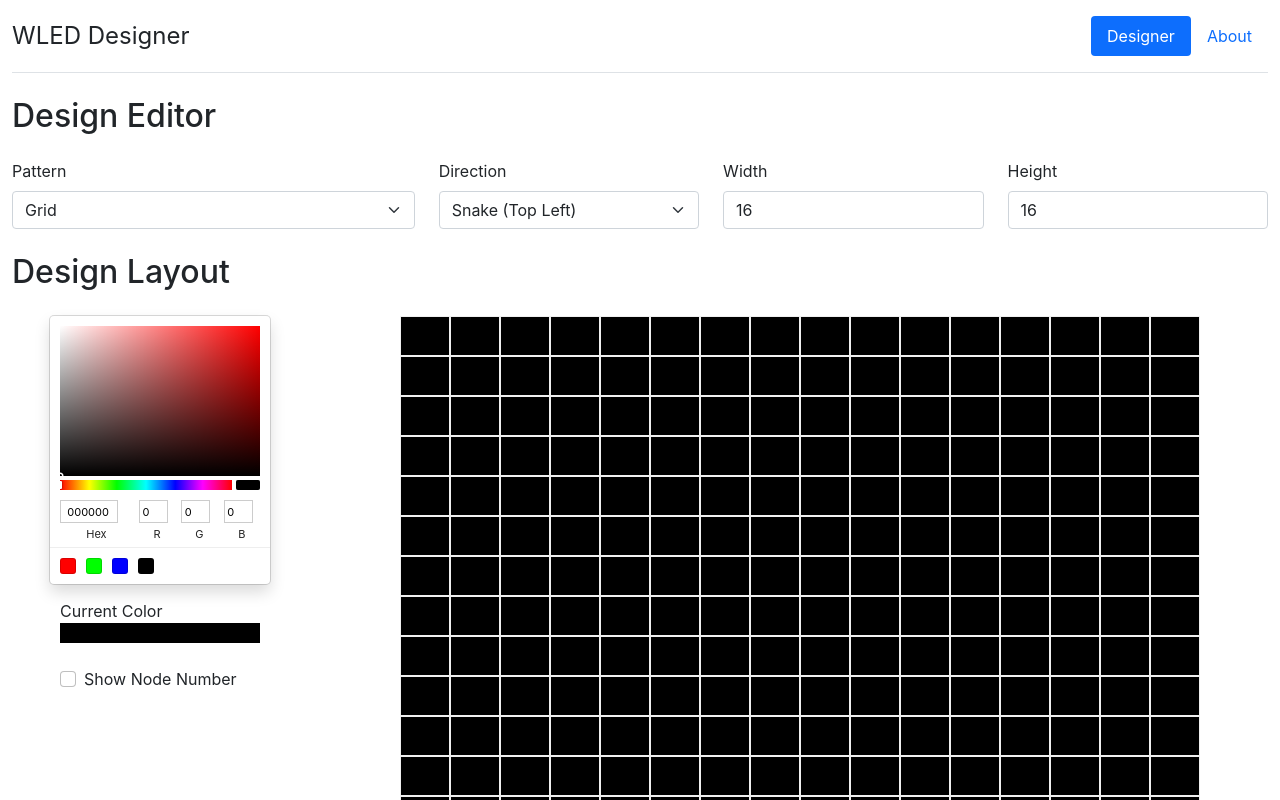
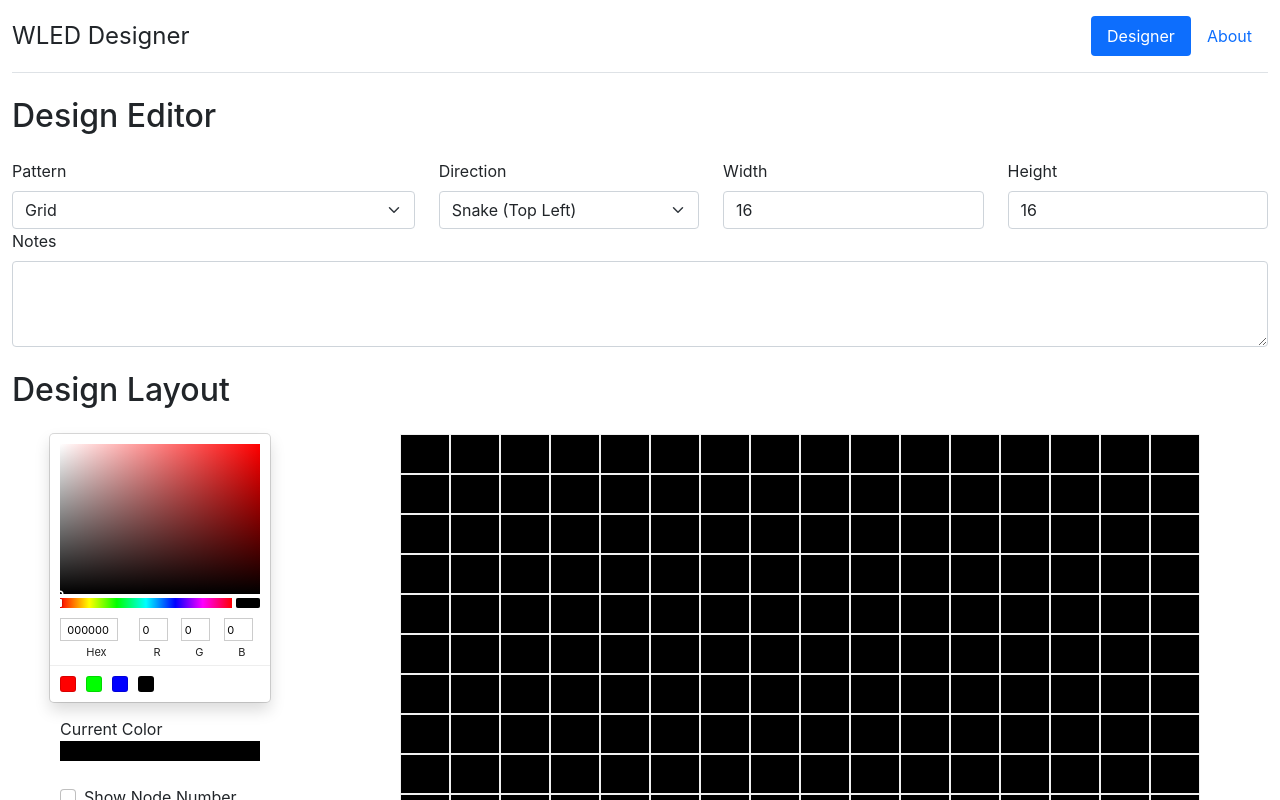
Before and after one commit to anlai/wled-designer, a React (Create React App) app: page / in a window 1280 px wide. Shown: the top 800 px of the page. Built offline with nearby package versions, Linux system fonts and the light colour scheme.

Commit message:
added notes space

```diff
--- a/src/Components/DesignEditor/DesignEditor.jsx
+++ b/src/Components/DesignEditor/DesignEditor.jsx
@@ -3,7 +3,8 @@ import Row from 'react-bootstrap/Row';
 import Form from 'react-bootstrap/Form';
 
 const DesignEditor = ({pattern,direction,width,height,onChange}) => {
-    return (<Row>
+    return (<>
+        <Row>
             <Form.Group className="col-sm-4">
                 <Form.Label>Pattern</Form.Label>
                 <Form.Select name="pattern" onChange={onChange} value={pattern}>
@@ -27,7 +28,14 @@ const DesignEditor = ({pattern,direction,width,height,onChange}) => {
                 <Form.Label>Height</Form.Label>
                 <Form.Control type="number" name="height" value={height} onChange={onChange}></Form.Control>
             </Form.Group>
-    </Row>);
+        </Row>
+        <Row>
+            <Form.Group>
+                <Form.Label>Notes</Form.Label>
+                <Form.Control as="textarea" name="notes" rows={3} onChange={onChange}></Form.Control>
+            </Form.Group>
+        </Row>
+    </>);
 }
 
 export default DesignEditor;
--- a/src/Components/Designer/Designer.jsx
+++ b/src/Components/Designer/Designer.jsx
@@ -19,6 +19,7 @@ const Designer = () => {
         direction: 'snake-top-left',
         width: 16,
         height: 16,
+        notes: '',
         selectedColor: defaultColor,
         nodes: Array(16*16).fill(defaultColor),
         showNodeNumber: false
```
Lines whose indentation alone changed are shown as unchanged.
